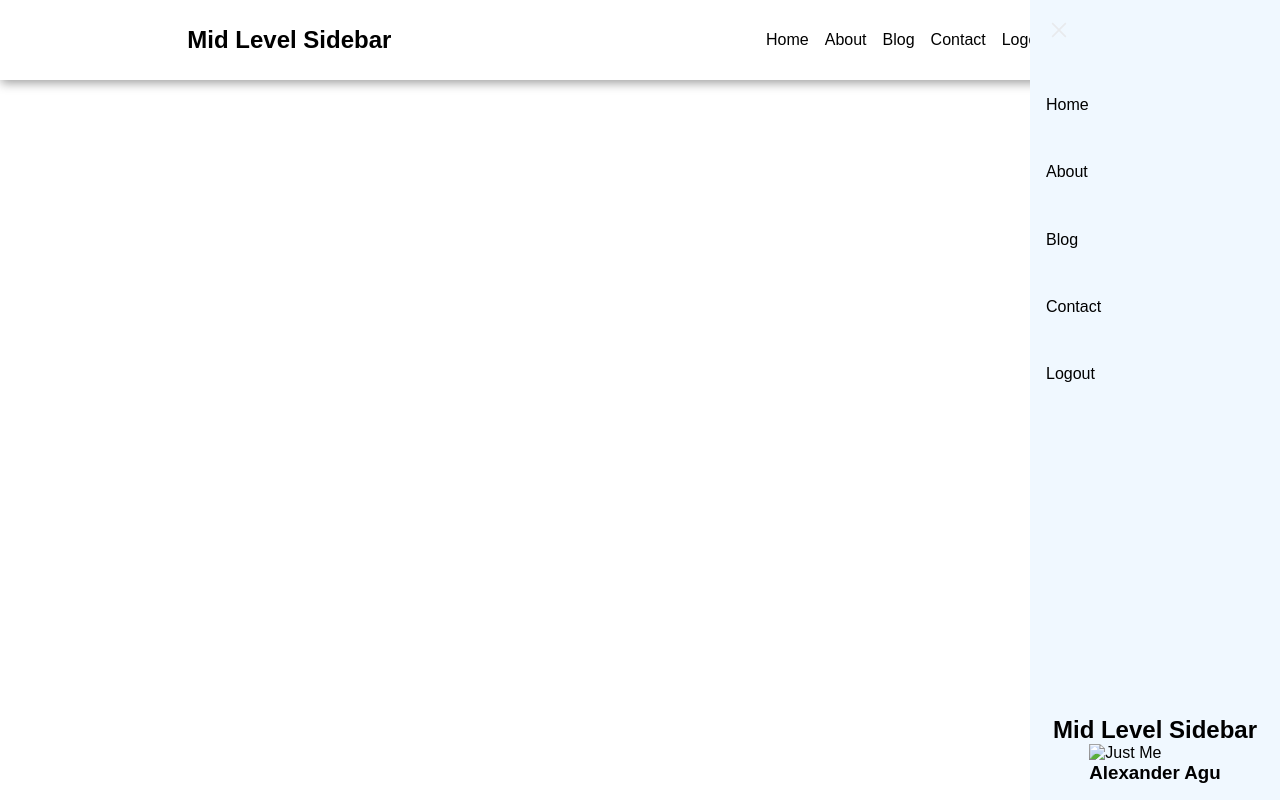
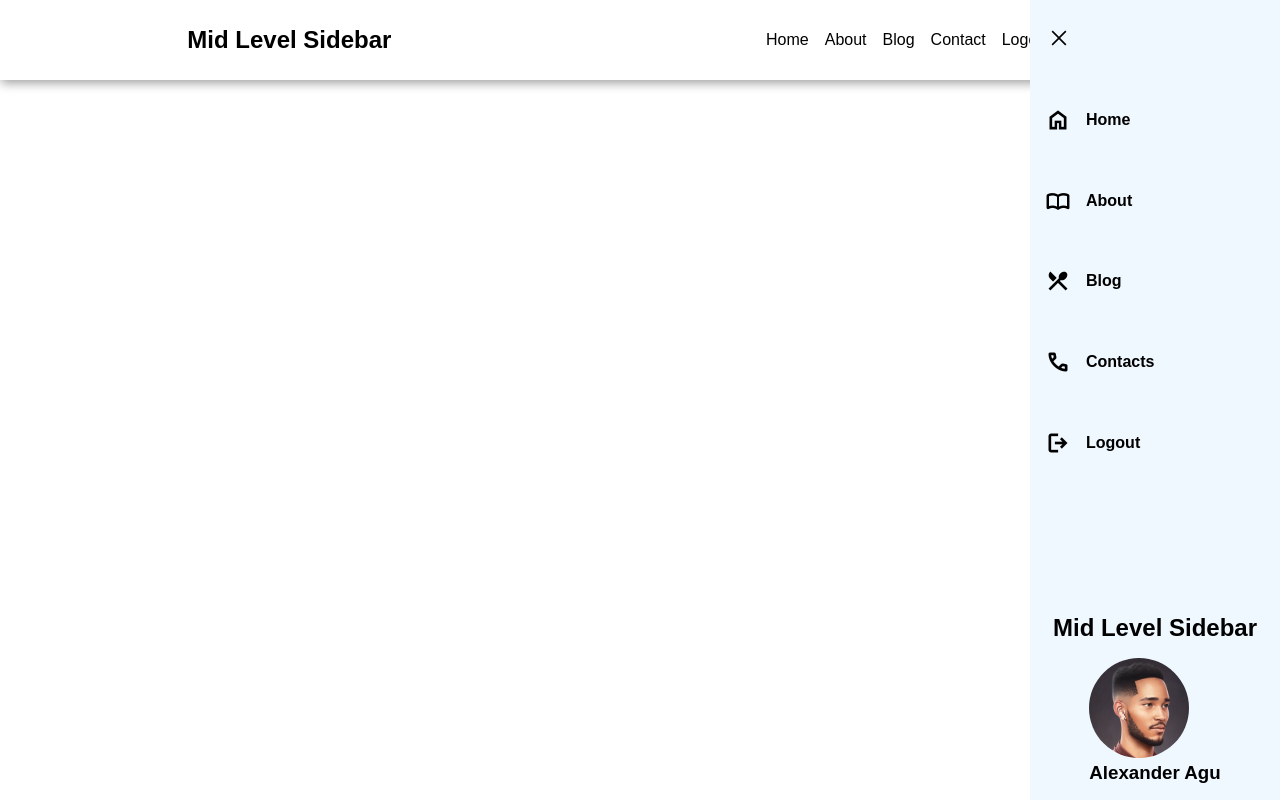
Before and after one commit to Alexander-Agu/30-JS-Project-Marathon, a plain HTML site: page 11-Mid Level Sidebar/index.html in a window 1280 px wide. Drawn offline with nearby package versions, Linux system fonts and the light colour scheme.

Commit message:
Sidebar: finished styling the sidebar

```diff
--- a/11-Mid Level Sidebar/index.html
+++ b/11-Mid Level Sidebar/index.html
@@ -5,7 +5,19 @@
     <meta name="viewport" content="width=device-width, initial-scale=1.0">
     <title>Mid Leve; Sidebar</title>
     <link rel="stylesheet" href="style.css">
+    <link rel="stylesheet" href="https://fonts.googleapis.com/css2?family=Material+Symbols+Outlined:opsz,wght,FILL,GRAD@20..48,100..700,0..1,-50..200" />
 </head>
+
+<style>
+    .material-symbols-outlined {
+      font-variation-settings:
+      'FILL' 0,
+      'wght' 600,
+      'GRAD' 0,
+      'opsz' 24
+    }
+    </style>
+
 <body>
     <header class="header">
         <h2>
@@ -18,23 +30,48 @@
                 <ul class="">
                     <li>
                         <a href="#">
-                            <svg xmlns="http://www.w3.org/2000/svg" height="26px" viewBox="0 -960 960 960" width="26px" fill="#e8eaed"><path d="m249-207-42-42 231-231-231-231 42-42 231 231 231-231 42 42-231 231 231 231-42 42-231-231-231 231Z"/></svg>
+                            <svg xmlns="http://www.w3.org/2000/svg" height="26px" viewBox="0 -960 960 960" width="26px" fill="black"><path d="m249-207-42-42 231-231-231-231 42-42 231 231 231-231 42 42-231 231 231 231-42 42-231-231-231 231Z"/></svg>
                         </a>
                     </li>
                     <li>
-                        <a href="#">Home</a>
+                        <a href="#">
+                            <span class="material-symbols-outlined">
+                                home
+                                </span>
+                                <h4>Home</h4>
+                        </a>
                     </li>
                     <li>
-                        <a href="#">About</a>
+                        <a href="#">
+                            <span class="material-symbols-outlined">
+                                import_contacts
+                                </span>
+                                <h4>About</h4>
+                        </a>
                     </li>
                     <li>
-                        <a href="#">Blog</a>
+                        <a href="#">
+                            <span class="material-symbols-outlined">
+                                restaurant_menu
+                                </span>
+                                <h4>Blog</h4>
+                        </a>
                     </li>
                     <li>
-                        <a href="#">Contact</a>
+                        <a href="#">
+                            <span class="material-symbols-outlined">
+                                call
+                                </span>
+                                <h4>Contacts</h4>
+                        </a>
                     </li>
                     <li>
-                        <a href="#">Logout</a>
+                        <a href="#">
+                            <span class="material-symbols-outlined">
+                                logout
+                                </span>
+                                <h4>Logout</h4>
+                        </a>
                     </li>
                 </ul>
 
@@ -42,7 +79,7 @@
                     <h2>Mid Level Sidebar</h2>
 
                     <div class="pic">
-                        <img src="" alt="Just Me">
+                        <img src="img/Just Me.jpg" alt="Just Me" width="100px">
                         <h3>Alexander Agu</h3>
                     </div>
                 </div>
--- a/11-Mid Level Sidebar/style.css
+++ b/11-Mid Level Sidebar/style.css
@@ -67,7 +67,7 @@
 
     .sidebar ul{
         background-color: aliceblue;
-        height: 50%;
+        height: 60%;
 
         display: flex;
         flex-direction: column;
@@ -83,17 +83,27 @@
     .sidebar a{
         color: black;
         text-decoration: none;
+
+        display: flex;
+        align-items: center;
+        gap: 1rem;
     }
 
     .sidebar .profile{
         background-color: aliceblue;
-        height: 50%;
+        height: 40%;
         padding: 16px;
 
         display: flex;
         align-items: center;
         justify-content: flex-end;
         flex-direction: column;
+        gap: 1rem;
+    }
+
+    .profile img{
+        text-align: center;
+        border-radius: 50%;
     }
 
 /* >> RESPONSIVE WEB */
```
